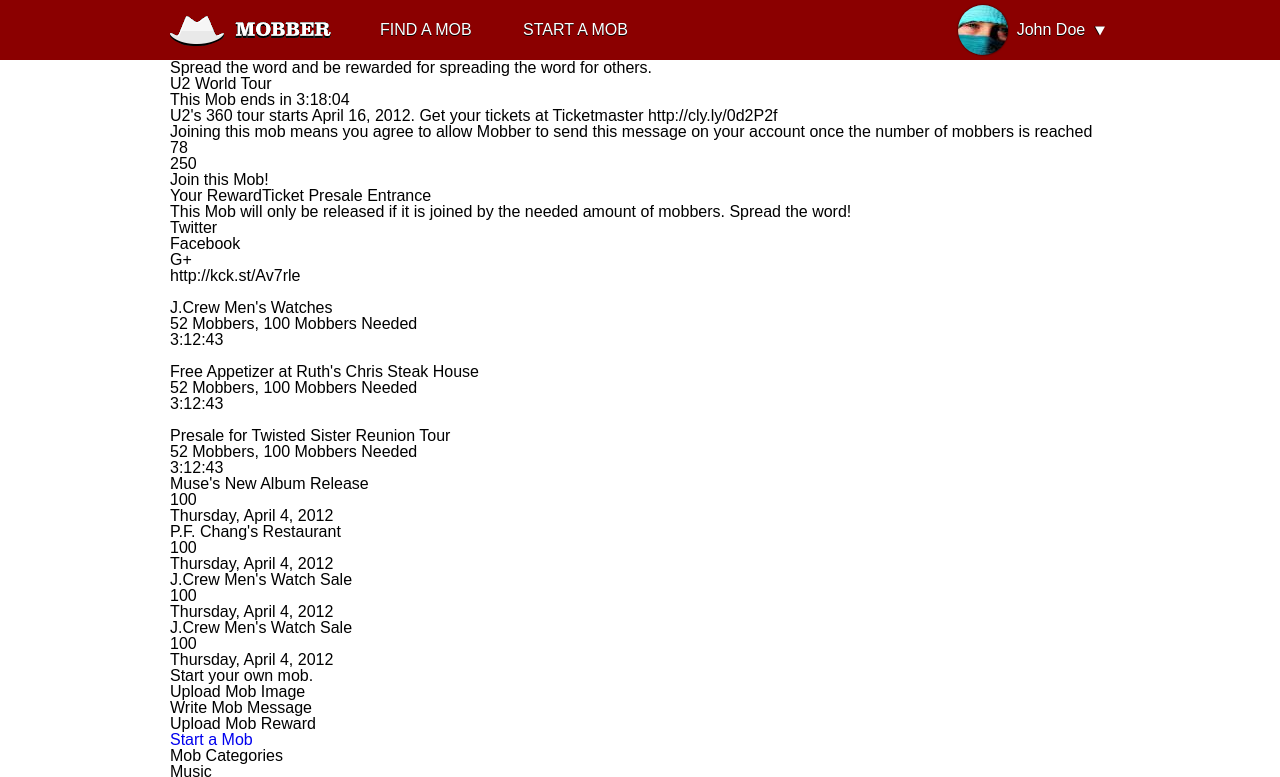
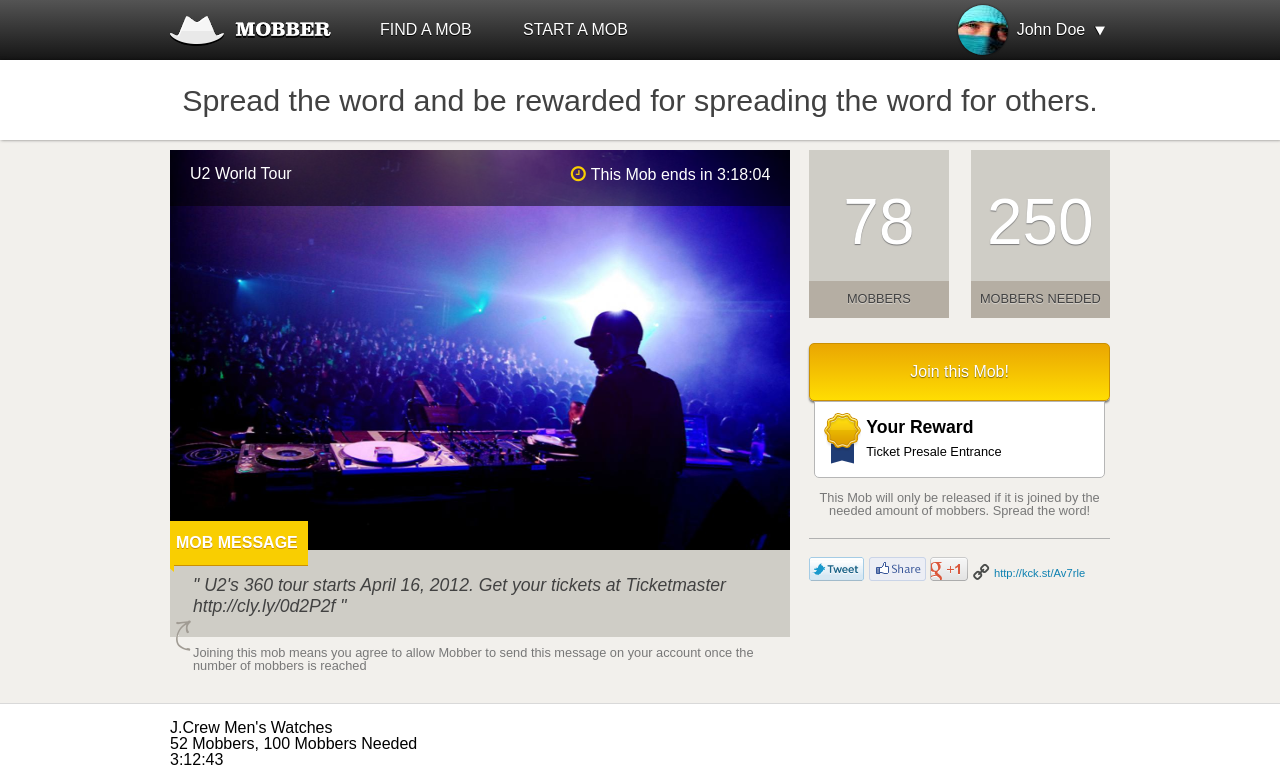
Before and after one commit to dalevfenton/tiy-1.5-mobber, a plain HTML site: page index.html in a window 1280 px wide. Shown: the top 777 px of the page. Drawn offline with Linux system fonts and the light colour scheme.

Commit message:
top half rough draft, beer time

```diff
--- a/index.html
+++ b/index.html
@@ -26,47 +26,50 @@
     </div>
   </div>
 </header>
-<div class="container">
-
-  <div class="content">
-    <div class="promo-banner">Spread the word and be rewarded for spreading the word for others.</div>
-    <div class="main-mob-container">
-      <div class="main-mob">
+<div class="promo">
+  <div class="promo-container">Spread the word and be rewarded for spreading the word for others.</div>
+</div>
+<div class="main-mob-background">
+  <div class="main-mob-container clearfix">
+    <div class="main-mob float-left">
       <div class="main-mob-bg">
-          <div class="overlay"></div>
-          <div class="main-mob-header">
-            <div class="main-mob-title">U2 World Tour</div>
-            <div class="main-mob-time">This Mob ends in 3:18:04</div>
+        <div class="main-mob-header overlay" >
+          <div class="main-mob-title float-left">U2 World Tour</div>
+          <div class="main-mob-time time float-right">This Mob ends in 3:18:04</div>
         </div>
-          <div class="mob-message"></div>
+        <div class="mob-message">MOB MESSAGE</div>
       </div>
       <div class="main-mob-cta">
         U2's 360 tour starts April 16, 2012. Get your tickets at Ticketmaster http://cly.ly/0d2P2f
       </div>
-        <div class="main-mob-disclaimer">
+      <div class="main-mob-disclaimer disclaimer">
         Joining this mob means you agree to allow Mobber to send this message on your account once the number of mobbers is reached
       </div>
     </div>
-      <aside class="main-mob-meta">
-        <div class="counter-container">
-          <div class="counter mobbers">78</div>
-          <div class="counter mob-needed">250</div>
+    <aside class="main-mob-meta float-right">
+      <div class="counter-container clearfix">
+        <div class="counter float-left"><span class="counter-num">78</span><span class="counter-title">MOBBERS</span></div>
+        <div class="counter float-right"><span class="counter-num">250</span><span class="counter-title">MOBBERS NEEDED</span></div>
       </div>
       <div class="join-container">
         <div class="join-container-top">Join this Mob!</div>
-          <div class="join-container-bottom"><span>Your Reward</span><span>Ticket Presale Entrance</span></div>
-          <div class="join-container-disclaim">This Mob will only be released if it is joined by the needed amount of mobbers. Spread the word!</div>
+        <div class="join-container-bottom clearfix"><img class="float-left" src="images/ribbon-icon.png" alt="" /><div class="rewards-container float-left"><span class="reward-one">Your Reward</span><span class="reward-two">Ticket Presale Entrance</span></div></div>
+        <div class="join-container-disclaim disclaimer">This Mob will only be released if it is joined by the needed amount of mobbers. Spread the word!</div>
       </div>
       <div class="social-icons">
         <ul>
-            <li>Twitter</li>
-            <li>Facebook</li>
-            <li>G+</li>
-            <li>http://kck.st/Av7rle</li>
+          <li><img src="images/twitter-icon.png" alt=""></li>
+          <li><img src="images/facebook-icon.png" alt=""></li>
+          <li><img src="images/google-icon.png" alt=""></li>
+          <li><a class="link" href="http://kck.st/Av7rle">http://kck.st/Av7rle</a></li>
         </ul>
       </div>
     </aside>
   </div>
+</div>
+
+<div class="container">
+  <div class="content">
     <div class="other-mobs-container">
       <div class="other-mobs">
         <ul>
--- a/style.css
+++ b/style.css
@@ -61,9 +61,9 @@
 }
 
 /*------------------------------------------------------------------------------
-----------------------SET MAX-WIDTH ON CONTAINERS-------------------------------
+-------------SET MAX-WIDTH ON CONTAINERS & REUSABLE STYLES----------------------
 ------------------------------------------------------------------------------*/
-.container, .header-container{
+.container, .header-container, .promo-container, .main-mob-container{
   max-width: 940px;
   margin: 0 auto;
 }
@@ -76,13 +76,35 @@
 .clearfix{
   overflow: auto;
 }
-
+.overlay{
+  position: absolute;
+  background: rgba(0,0,0,.5);
+}
+.time{
+}
+.time::before{
+  content: "\f017";
+  font-family: FontAwesome;
+  font-size: 1.1rem;
+  color: rgba(249, 206, 1, 1);
+  margin-right: 5px;
+}
+.link{
+}
+.link::before{
+  content: "\f0c1";
+  font-family: FontAwesome;
+  font-size: 1.1rem;
+  margin-right: 5px;
+  color: rgba(73, 75, 73, 1);
+  transform: scale(1, -1);
+  display: inline-block;
+}
 /*------------------------------------------------------------------------------
 ---------------------------------HEADER CSS-------------------------------------
 ------------------------------------------------------------------------------*/
 header{
-  /*background: linear-gradient(rgba(84, 84, 84, 1), rgba(21, 21, 21, 1));*/
-  background-color: darkred;
+  background: linear-gradient(rgba(84, 84, 84, 1), rgba(21, 21, 21, 1));
   color: white;
   text-shadow: 0px 1px 0px black;
   line-height: 3.77rem;
@@ -130,3 +152,205 @@
 .user-dropdown{
   display: none;
 }
+.disclaimer{
+  color: rgba(120, 120, 120, 1);
+  font-size: .8rem;
+}
+
+/*------------------------------------------------------------------------------
+---------------------------------PROMO CSS--------------------------------------
+------------------------------------------------------------------------------*/
+.promo{
+  background-color: white;
+  box-shadow: 1px 0px 3px rgba(0, 0, 0, .5);
+  position: relative;
+  z-index: 2;  /* keep the shadow on top of the next div down (main-mob-background) */
+}
+.promo-container{
+  line-height: 5rem;
+  font-size: 1.9rem;
+  text-align: center;
+  vertical-align: middle;
+  color: rgba(65, 65, 65, 1);
+}
+
+/*------------------------------------------------------------------------------
+---------------------------------MAIN MOB CSS-----------------------------------
+------------------------------------------------------------------------------*/
+
+.main-mob-background{
+  background-color: rgba(242, 240, 236, 1);
+  border-bottom: 1px solid rgba(217, 217, 217, 1);
+}
+.main-mob-container{
+  padding-top: 10px;
+}
+.main-mob, .main-mob-meta{
+
+}
+.main-mob{
+  width: 66%;
+  margin-right: 1.5%;
+}
+.main-mob-bg{
+  background: url(images/main-mob.jpg) center center;
+  background-size: cover;
+  position: relative;
+  height: 400px;
+}
+.main-mob-header{
+  top: 0;
+  left: 0;
+  right: 0;
+  height: 14%;
+  color: white;
+  vertical-align: middle;
+  line-height: 3rem;
+  padding: 0 20px;
+}
+.main-mob-title{
+
+}
+.main-mob-meta{
+  width: 32%;
+}
+.mob-message{
+  font-weight: bold;
+  line-height: 1.5rem;
+  background: rgba(249, 206, 1, 1);
+  position: absolute;
+  bottom: -1rem;
+  left: -.25rem;
+  padding: 10px;
+  color: white;
+  border-bottom: 1px solid rgba(202, 144, 2, 1);
+  text-shadow: 0px 1px 0px rgba(202, 144, 2, 1);
+}
+.mob-message::before{
+  content: " ";
+  position: absolute;
+  border-style: solid;
+  border-width: 1px 1px 1px 1px;
+  border-color: rgba(249, 206, 1, 1);
+  bottom: -1px;
+  left: 0;
+}
+.mob-message::after{
+  content: " ";
+  width: 0;
+  height: 0;
+  border-style: solid;
+  border-width: 0 8px 7px 0;
+  border-color: transparent rgba(249, 206, 1, 1) transparent transparent;
+  position: absolute;
+  bottom: -7px;
+  left: 0px;
+}
+.main-mob-cta{
+  background: rgba(207, 205, 198, 1);
+  padding: 25px 23px 20px 23px;
+  font-style: italic;
+  color: rgba(65, 65, 65, 1);
+  line-height: 1.3rem;
+  font-size: 1.1rem;
+}
+.main-mob-cta::before, .main-mob-cta::after{
+  content: "\"";
+}
+.main-mob-disclaimer{
+  padding: 10px 23px 30px 23px;
+  position: relative;
+}
+.main-mob-disclaimer::before{
+  position: absolute;
+  background: url(images/arrow-icon.png) center center;
+  background-size: cover;
+  position: absolute;
+  top: -17px;
+  left: 6px;
+  content: " ";
+  width: 15px;
+  height: 31px;
+}
+/*------------------------------------------------------------------------------
+----------------------------MAIN MOB META CSS-----------------------------------
+------------------------------------------------------------------------------*/
+.counter{
+  width: 46.3333%;
+  display: inline-block;
+}
+.counter-num{
+  display: block;
+  background-color: rgba(207, 205, 198, 1);
+  padding: 40px 0px 27px 0px;
+  color: white;
+  text-shadow: 0px 1px 1px rgba(122, 122, 122, 1);
+  font-size: 4rem;
+  text-align: center;
+}
+.counter-title{
+  display: block;
+  background-color: rgba(181, 174, 163, 1);
+  padding: 12px 0px;
+  color: rgba(65, 65, 65, 1);
+  text-shadow: 0px 1px 1px rgba(255, 255, 255, .5);
+  font-size: .8rem;
+  text-align: center;
+}
+.join-container{
+  margin-top: 25px;
+}
+.join-container-top{
+  background: linear-gradient(rgba(234, 166, 2, 1), rgba(255, 221, 2, 1));
+  color: white;
+  text-shadow: 0px 1px 1px rgba(0, 0, 0, .5);
+  padding: 20px 0px;
+  text-align: center;
+  border: 1px solid rgba(202, 144, 2, 1);
+  box-shadow: 0px 2px 2px rgba(0, 0, 0, .5);
+  font-size: 1rem;
+  border-radius: 5px;
+}
+.join-container-bottom{
+  margin: 0px 5px;
+  background: white;
+  border-radius: 0px 0px 5px 5px;
+  border: 1px solid rgba(182, 182, 182, 1);
+  padding: 11px 0px 13px 0px;
+}
+.join-container img{
+  margin-left: 3.125%;
+  margin-right: 1.736%;
+}
+.rewards-container{
+  width: 80%;
+}
+.rewards-container span{
+  display: block;
+}
+.reward-one{
+  font-size: 1.1rem;
+  font-weight: bold;
+  margin-top: 6px;
+}
+.reward-two{
+  margin-top: 9px;
+  font-size: .8rem;
+}
+.join-container-disclaim{
+  text-align: center;
+  padding: 14px 0 20px 0;
+  border-bottom: 1px solid rgba(177, 177, 177, 1);
+}
+.social-icons{
+  padding-top: 18px;
+}
+.social-icons li{
+  display: inline-block;
+  line-height: 24px;
+  vertical-align: middle;
+}
+.social-icons li a{
+  color: rgba(14, 129, 177, 1);
+  font-size: .7rem;
+}
```
Also changed, not shown: images/arrow-icon.png (added), images/facebook-icon.png (added), images/google-icon.png (added), images/main-mob.jpg (added), images/ribbon-icon.png (added), images/twitter-icon.png (added), 2 other files. Lines whose indentation alone changed are shown as unchanged.
